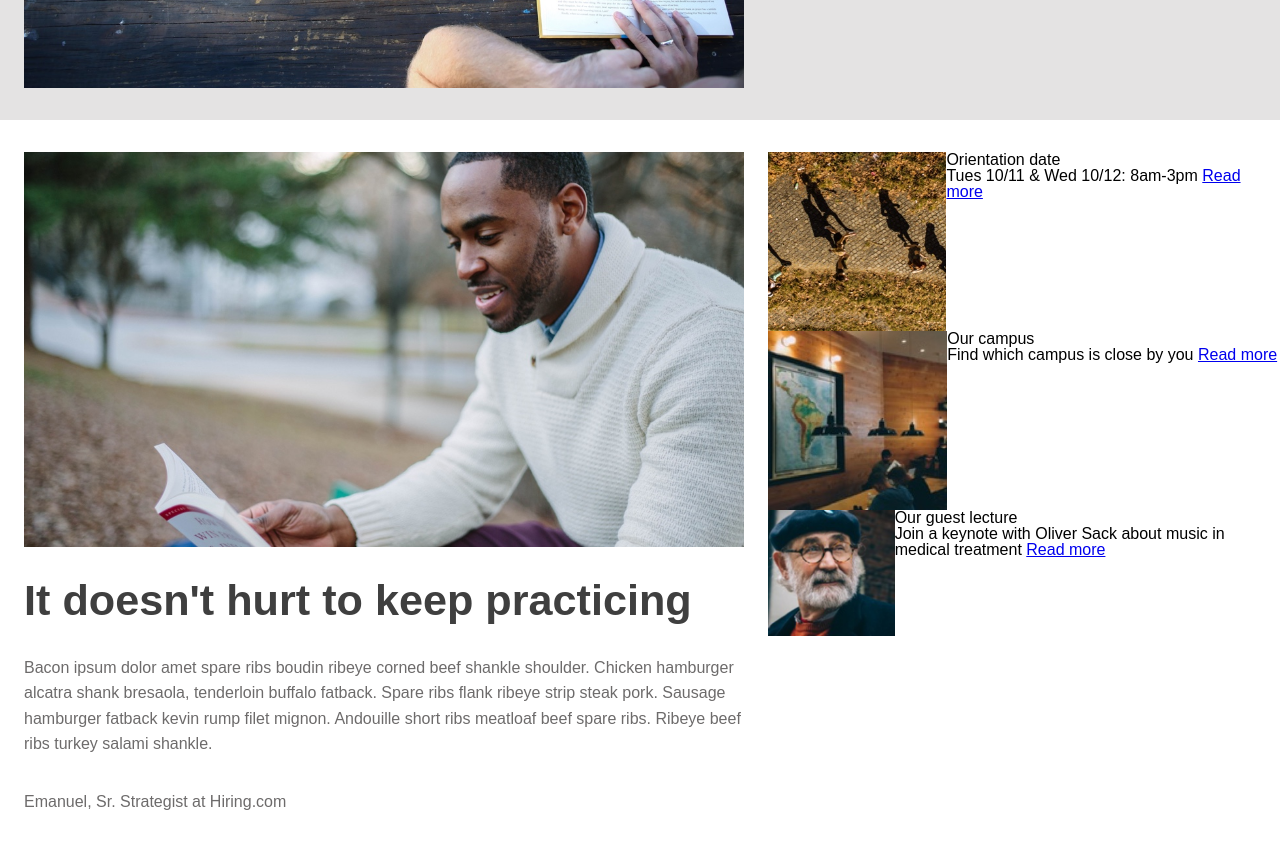
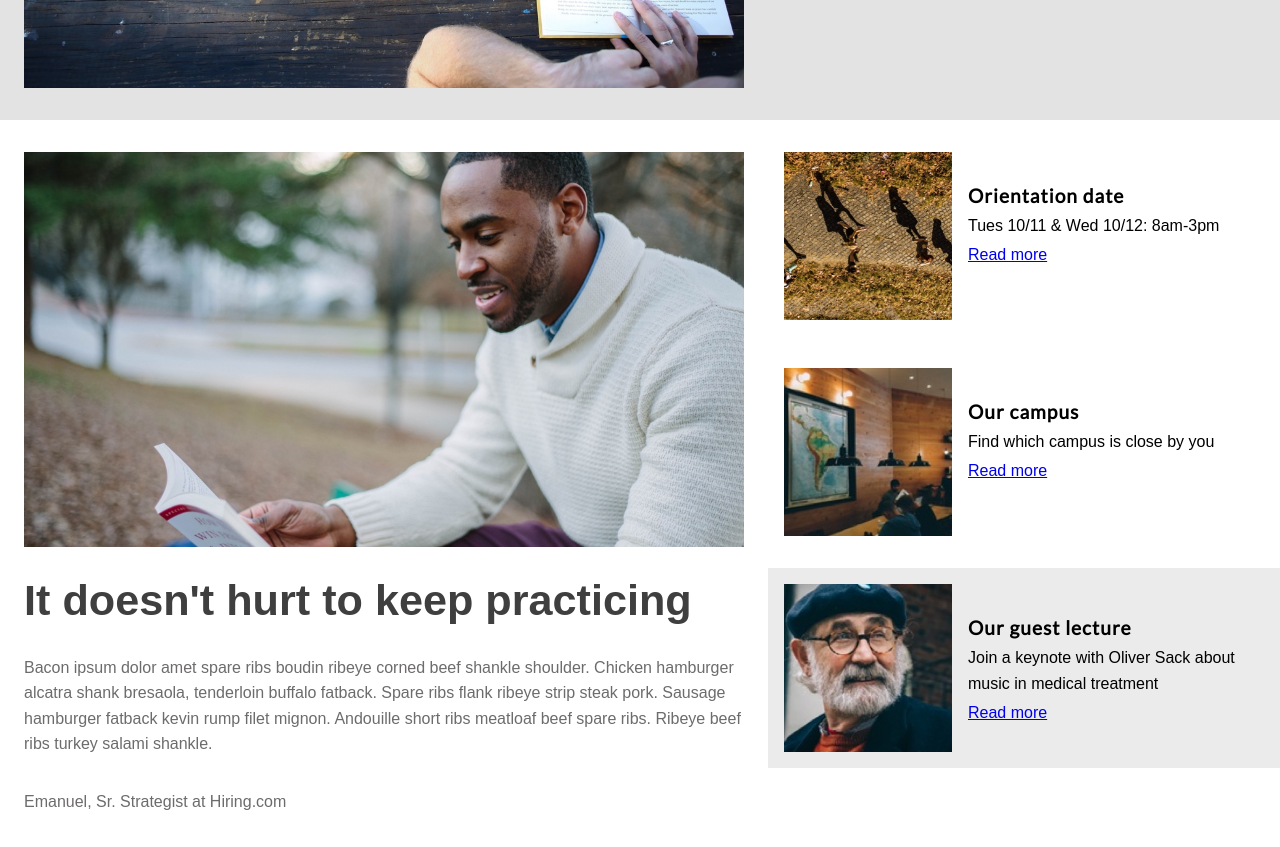
Before and after one commit to NadimRai/CodeAcademy-ColmarAcademy, a plain HTML site: page index.html in a window 1280 px wide. Shown: the part 540-1387 px from the top of the page. Drawn offline with Linux system fonts and the light colour scheme.

Commit message:
styled right column of information section

```diff
--- a/index.html
+++ b/index.html
@@ -71,7 +71,7 @@
                 </div>
                 <div class="info-content">
                     <h3>Orientation date</h3>
-                    <span>Tues 10/11 & Wed 10/12: 8am-3pm</span>
+                    <p>Tues 10/11 & Wed 10/12: 8am-3pm</p>
                     <a href="#">Read more</a>
                 </div>
             </div>
@@ -81,17 +81,17 @@
                 </div>
                 <div class="info-content">
                     <h3>Our campus</h3>
-                    <span>Find which campus is close by you</span>
+                    <p>Find which campus is close by you</p>
                     <a href="#">Read more</a>
                 </div>
             </div>
-            <div class="info">
+            <div class="info info-3">
                 <div class="image info-image">
                     <img class="desktop" src="./resources/images/information-guest-lecture.jpg" alt="Oliver Sack">
                 </div>
                 <div class="info-content">
                     <h3>Our guest lecture</h3>
-                    <span>Join a keynote with Oliver Sack about music in medical treatment</span>
+                    <p>Join a keynote with Oliver Sack about music in medical treatment</p>
                     <a href="#">Read more</a>
                 </div>
             </div>
--- a/resources/css/styles.css
+++ b/resources/css/styles.css
@@ -1,5 +1,6 @@
 @import url('https://fonts.googleapis.com/css?family=Roboto');
 @import url('https://fonts.googleapis.com/css?family=Oswald');
+@import url('https://fonts.googleapis.com/css?family=Lato');
 
 html{
 font-family: Arial, sans-serif;
@@ -133,16 +134,38 @@ margin-bottom: 32px;
 
 /** RIGHT column **/
 .right-column{
-    min-width: 40%;
-    margin-top: 32px;
+min-width: 40%;
+margin-top: 16px;
 
 }
 .info{
-    display: flex;
+display: flex;
+margin-bottom :16px;
+}
+
+.info-image{
+width: 35%;
+padding:16px 16px 16px 16px;
+}
+
+.info-content{
+width: 65%;
+padding-top: 50px;
+}
+.info-content h3{
+    letter-spacing: 1px;
+    font-weight: 600;
+    font-family: 'Lato', sans-serif;
+    font-size:1.2em;
 
 }
-.info-image{
-width: 35%;
+.info-content p {
+    line-height:1.6;
+    padding:8px 0;
+
+}
+.info-3{
+background: rgb(236, 235, 235);
 }
 
 
```
